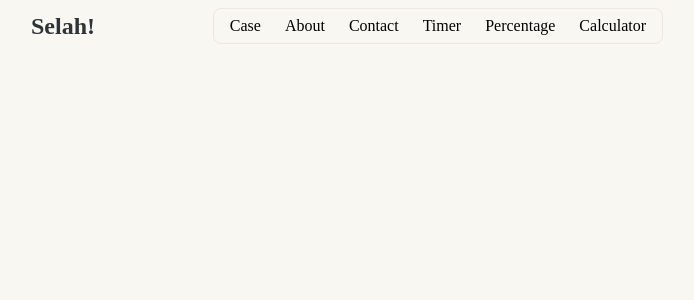
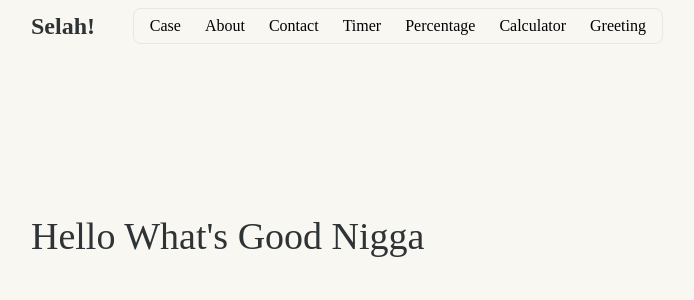
Before and after one commit to byfolarin/Selah, a React (Vite) app in the folder Selah/: page /Greeting in a window 1280 px wide. Shown: the top 300 px of the page, without its empty margins (293-987 px from the left). Built offline with nearby package versions, Linux system fonts and the light colour scheme; a web font is replaced by a local one.

Commit message:
laid out

```diff
--- a/Selah/src/App.jsx
+++ b/Selah/src/App.jsx
@@ -7,6 +7,7 @@ import Percentage from './components/website/Percentage'
 import Calculator from './components/website/Calculator'
 import {Routes,Route, Link} from 'react-router-dom'
 import { useState } from 'react'
+import Greeting from './components/website/Greeting'
 
 
 function App() {
@@ -29,6 +30,7 @@ function App() {
                           <Link to="/Timer" className='navv'>Timer</Link>
                           <Link to="/Percentage" className='navv'>Percentage</Link>
                           <Link to="/Calculator" className='navv'>Calculator</Link>
+                          <Link to="/Greeting" className='navv'>Greeting</Link>
                         </ul>
                     </nav>
                   </div>
@@ -41,12 +43,13 @@ function App() {
                   <Route path='/Case' element={ <Case />} />
                   <Route path='/Contact' element={ <Contact/>} />
                   <Route path='/Timer' element={ <Timer/>} />
+                  <Route path='/Greeting' element={ <Greeting/>} />
                   <Route path='/Percentage' element={ <Percentage/>} />
                   <Route path='/Calculator' element={ <Calculator
                   input = {input} setInput = {setInput}
                   newinput = {newinput} setNewinput = {setNewinput}
                   />} />
-
+                  #
                   </Routes>
     </>
   )
--- a/Selah/src/components/website/Calculator.jsx
+++ b/Selah/src/components/website/Calculator.jsx
@@ -13,12 +13,30 @@ const [display,setDisplay] = useState("Hey")
  }
 
 
-
  function handleClick(){
     const setClick = parseFloat(input) + parseFloat (newinput);
     setDisplay(setClick.toString()); // Update display state with the result
     console.log(setClick);
  }
+
+ function settingClick(){
+    const setClick = parseFloat(input) - parseFloat (newinput);
+    setDisplay(setClick.toString()); // Update display state with the result
+    console.log(setClick);
+ }
+
+ function youClick(){
+    const setClick = parseFloat(input) * parseFloat (newinput);
+    setDisplay(setClick.toString()); // Update display state with the result
+    console.log(setClick);
+ }
+
+ function heyClick(){
+    const setClick = parseFloat(input) / parseFloat (newinput);
+    setDisplay(setClick.toString()); // Update display state with the result
+    console.log(setClick);
+ }
+
 
 
 
@@ -39,9 +57,9 @@ const [display,setDisplay] = useState("Hey")
 
       <div className="new-btn">
         <button onClick={handleClick}>add</button>
-        <button>subtract</button>
-        <button>multiply</button>
-        <button>divide</button>
+        <button onClick={settingClick}>subtract</button>
+        <button onClick={youClick}>multiply</button>
+        <button onClick={heyClick}>divide</button>
         <button>reset input</button>
         <button>reset result</button>
       </div>
--- /dev/null
+++ b/Selah/src/components/website/Greeting.jsx
@@ -0,0 +1,18 @@
+import React from 'react'
+
+const Greeting = () => {
+
+
+
+
+
+
+  return (
+    <div className='container'>
+
+      <h1>Hello What's Good Nigga</h1>
+    </div>
+  )
+}
+
+export default Greeting
```
